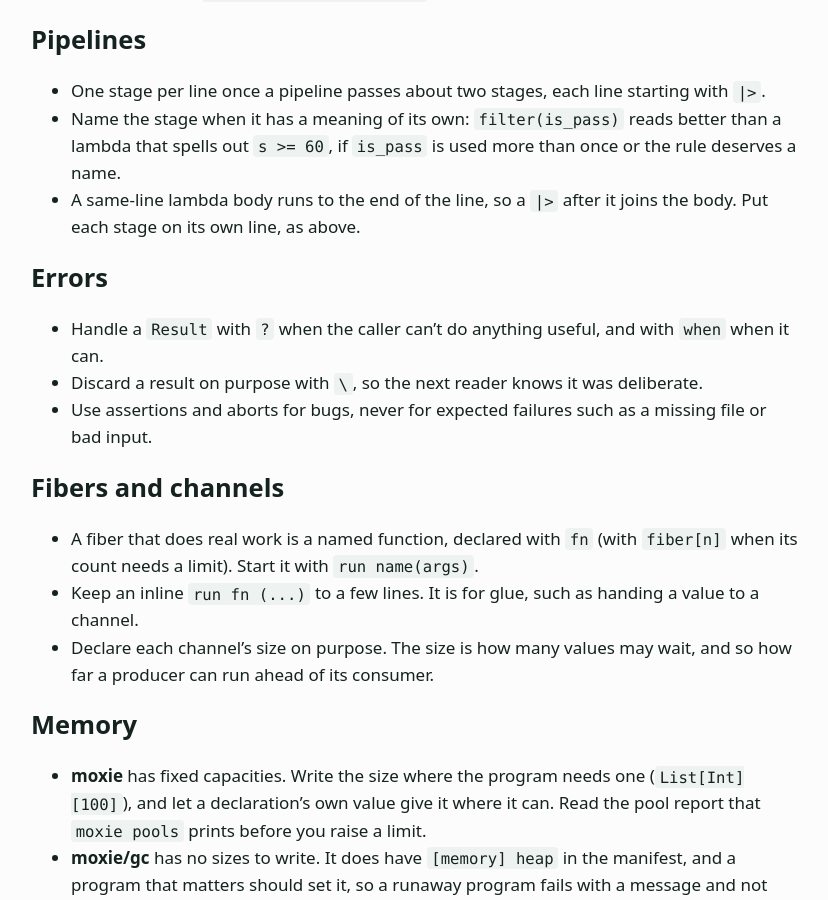
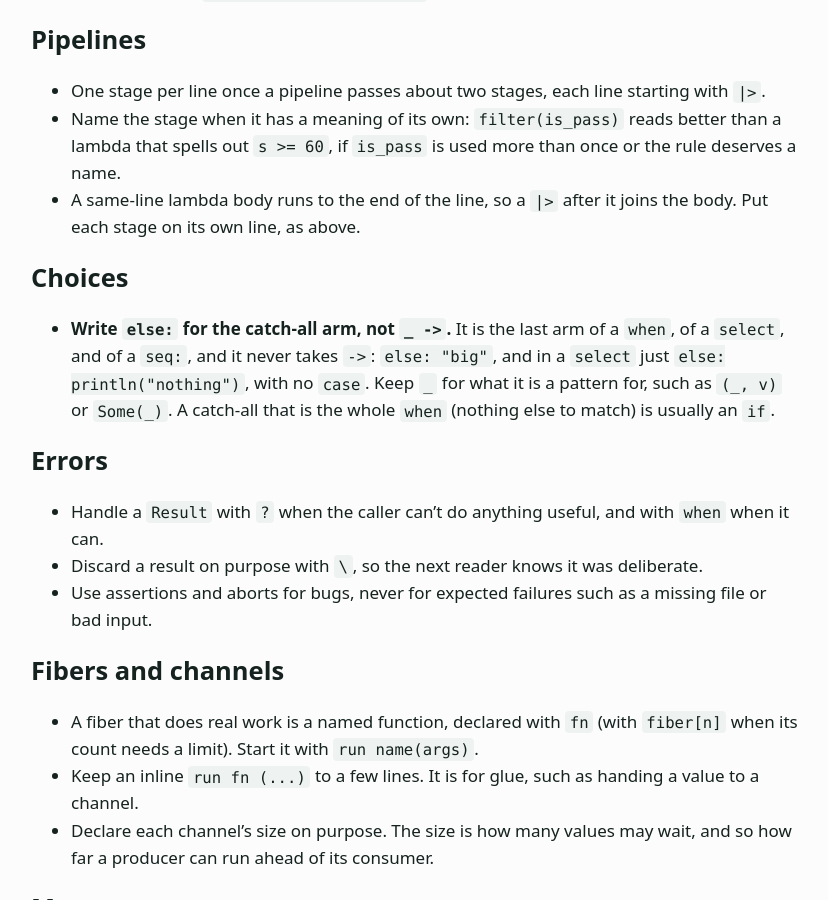
Before and after one commit to slconverse1/moxie, a Jekyll site: the page built from docs/style.md, in a window 1280 px wide and 900 px high, scrolled down 2151 px. Shown: the whole window, without its empty margins (225-1053 px from the left). Built offline with Jekyll 4.4.1, drawn with Linux system fonts in a browser that asks for light colours.

Commit message:
Style guide: use else: for the catch-all arm
Co-Authored-By: Claude Sonnet 5.5 <noreply@anthropic.com>
Claude-Session: https://claude.ai/code/session_01XCzUchPRZuBnrDtgjNTTye

```diff
--- a/docs/style.md
+++ b/docs/style.md
@@ -58,6 +58,10 @@ A lambda is a function with no name, written `(params): body`. It is meant to be
 - Name the stage when it has a meaning of its own: `filter(is_pass)` reads better than a lambda that spells out `s >= 60`, if `is_pass` is used more than once or the rule deserves a name.
 - A same-line lambda body runs to the end of the line, so a `|>` after it joins the body. Put each stage on its own line, as above.
 
+## Choices
+
+- **Write `else:` for the catch-all arm, not `_ ->`.** It is the last arm of a `when`, of a `select`, and of a `seq:`, and it never takes `->`: `else: "big"`, and in a `select` just `else: println("nothing")`, with no `case`. Keep `_` for what it is a pattern for, such as `(_, v)` or `Some(_)`. A catch-all that is the whole `when` (nothing else to match) is usually an `if`.
+
 ## Errors
 
 - Handle a `Result` with `?` when the caller can't do anything useful, and with `when` when it can.
```
